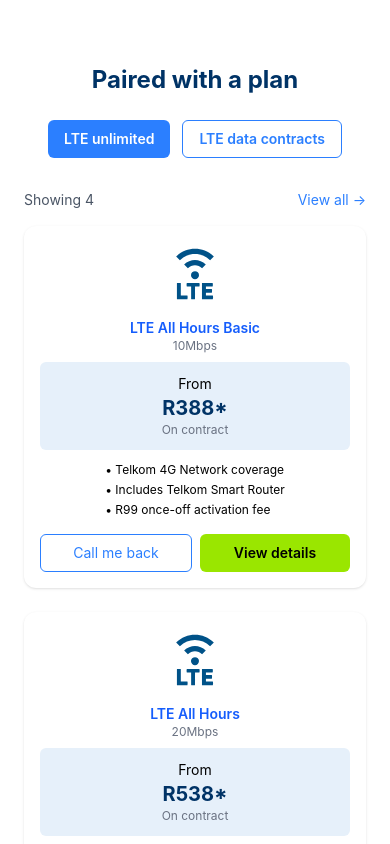
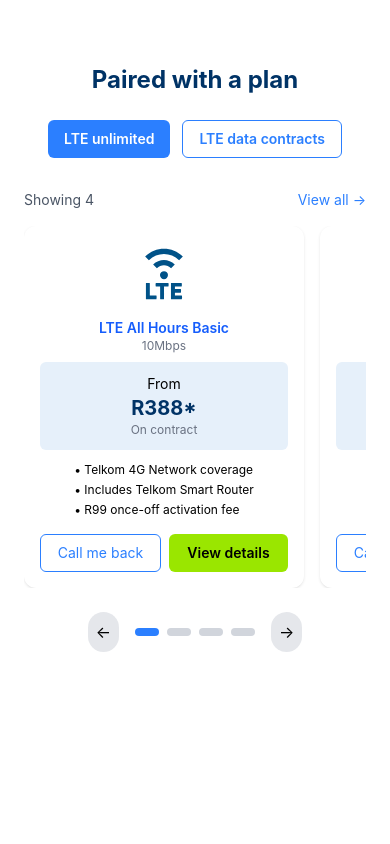
Before and after one commit to Chetankamineni/nextjs-lfi, a Next.js app: page /planSection in a window 390 px wide. Shown: the top 844 px of the page. Built offline with nearby package versions, Linux system fonts and the light colour scheme.

Commit message:
mobile responsiveness updated

```diff
--- a/pages/compareRouter.tsx
+++ b/pages/compareRouter.tsx
@@ -4,7 +4,7 @@
   const [showAll, setShowAll] = useState(false);
 
   return (
-    <section className="bg-[#FFF] py-16 px-6 md:px-24">
+    <section className="bg-[#F3F4F5] py-16 px-6 md:px-24">
 
       {/* Header */}
       <div className="flex justify-between items-center mb-8">
@@ -18,10 +18,10 @@
         </div>
       </div>
 
-      {/* Cards */}
-      <div className="grid md:grid-cols-3 gap-6 mb-8">
+      {/* Cards (Scrollable on mobile) */}
+      <div className="flex md:grid md:grid-cols-3 gap-4 mb-8 overflow-x-auto md:overflow-visible scroll-smooth">
 
-        <div className="bg-white rounded-xl shadow p-4 flex items-center gap-4">
+        <div className="bg-white rounded-xl shadow p-4 flex items-center gap-4 min-w-[250px]">
           <img src="/router-1.png" className="w-20 h-16 object-contain" />
           <div>
             <p className="text-blue-600 font-semibold text-sm">
@@ -32,7 +32,7 @@
           </div>
         </div>
 
-        <div className="bg-white rounded-xl shadow p-4 flex items-center gap-4">
+        <div className="bg-white rounded-xl shadow p-4 flex items-center gap-4 min-w-[250px]">
           <img src="/router-2.png" className="w-20 h-16 object-contain" />
           <div>
             <p className="text-blue-600 font-semibold text-sm">Huawei</p>
@@ -41,7 +41,7 @@
           </div>
         </div>
 
-        <div className="bg-white rounded-xl shadow p-4 flex items-center gap-4">
+        <div className="bg-white rounded-xl shadow p-4 flex items-center gap-4 min-w-[250px]">
           <img src="/router-3.png" className="w-20 h-16 object-contain" />
           <div>
             <p className="text-blue-600 font-semibold text-sm">D-link</p>
@@ -51,9 +51,9 @@
         </div>
       </div>
 
-      {/* Table */}
-      <div className="bg-white rounded-xl shadow overflow-hidden">
-        <table className="w-full text-sm text-left">
+      {/* Table (Scrollable on mobile) */}
+      <div className="bg-white rounded-xl shadow overflow-x-auto">
+        <table className="min-w-[700px] w-full text-sm text-left">
 
           <thead className="bg-gray-100 text-[#003366] font-semibold">
             <tr>
--- a/pages/planSection.tsx
+++ b/pages/planSection.tsx
@@ -1,7 +1,10 @@
-import { useState } from "react";
+import { useState, useRef } from "react";
 
 export default function PlanSection() {
   const [activeTab, setActiveTab] = useState("unlimited");
+  const [currentIndex, setCurrentIndex] = useState(0);
+
+  const scrollRef = useRef<HTMLDivElement>(null);
 
   const unlimitedPlans = [
     {
@@ -91,6 +94,30 @@
 
   const plans = activeTab === "unlimited" ? unlimitedPlans : dataPlans;
 
+  // 👉 Scroll logic
+  const scrollToIndex = (index: number) => {
+    if (!scrollRef.current) return;
+
+    const cardWidth = scrollRef.current.children[0].clientWidth + 16;
+    scrollRef.current.scrollTo({
+      left: index * cardWidth,
+      behavior: "smooth",
+    });
+
+    setCurrentIndex(index);
+  };
+
+  const next = () => {
+    if (currentIndex < plans.length - 1) {
+      scrollToIndex(currentIndex + 1);
+    }
+  };
+
+  const prev = () => {
+    if (currentIndex > 0) {
+      scrollToIndex(currentIndex - 1);
+    }
+  };
   return (
     <section className="bg-[#FFF] py-16 px-6 md:px-24">
 
@@ -131,25 +158,21 @@
       </div>
 
       {/* Cards */}
-      <div className="grid md:grid-cols-4 gap-6">
+      <div
+        ref={scrollRef}
+        className="flex md:grid md:grid-cols-4 gap-4 overflow-x-auto md:overflow-visible scroll-smooth"
+      >
         {plans.map((plan, i) => (
           <div
             key={i}
-            className="bg-white rounded-xl shadow p-4 flex flex-col items-center text-center"
-          >
-            {}
-            <img
-              src="/LTE.svg"   //common image
-              className="w-16 h-16 mb-3"
-            />
+            className="bg-white rounded-xl shadow p-4 flex flex-col items-center text-center min-w-[280px] md:min-w-0">
+            <img src="/LTE.svg" className="w-16 h-16 mb-3" />
 
             <h3 className="text-blue-600 font-semibold text-sm">
               {plan.title}
             </h3>
 
             <p className="text-xs text-gray-500 mb-2">{plan.speed}</p>
-
-            {/* Price */}
             <div className="bg-[#e6f0fa] w-full rounded-md py-3 mb-3">
               <p className="text-sm">From</p>
               <p className="text-xl font-bold text-[#003366]">
@@ -158,14 +181,12 @@
               <p className="text-xs text-gray-500">On contract</p>
             </div>
 
-            {/* Details */}
             <div className="text-left text-xs space-y-1 mb-4">
               {plan.points.map((p, idx) => (
                 <p key={idx}>• {p}</p>
               ))}
             </div>
 
-            {/* Buttons */}
             <div className="flex gap-2 w-full">
               <button className="flex-1 border border-blue-500 text-blue-500 py-2 rounded-md text-sm">
                 Call me back
@@ -177,6 +198,29 @@
           </div>
         ))}
       </div>
+
+      {/* Arrows + Dots (ONLY mobile) */}
+      <div className="flex md:hidden items-center justify-center gap-4 mt-6">
+
+        <button onClick={prev} className="bg-gray-200 p-2 rounded-full">
+          ←
+        </button>
+
+        <div className="flex gap-2">
+          {plans.map((_, i) => (
+            <div
+              key={i}
+              className={`h-2 w-6 rounded-full ${
+                i === currentIndex ? "bg-blue-500" : "bg-gray-300"
+              }`}
+            />
+          ))}
+        </div>
+
+        <button onClick={next} className="bg-gray-200 p-2 rounded-full">
+          →
+        </button>
+      </div>
     </section>
   );
 }
```
